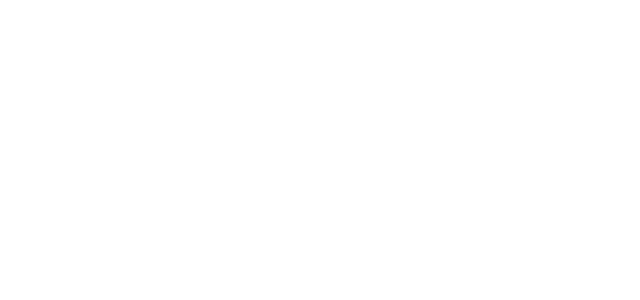
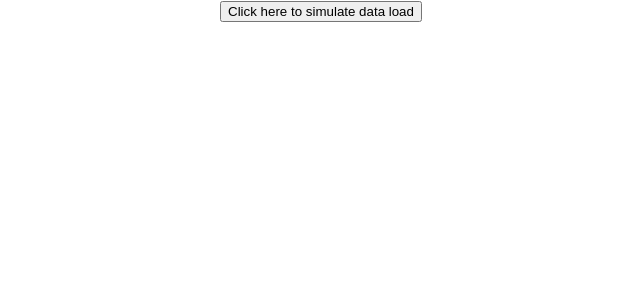
Before and after one commit to norbitrial/react-redux-loading-data-example, a React (Create React App) app: page / in a window 1280 px wide. Shown: the top 300 px of the page, without its empty margins (420-1060 px from the left). Built offline with nearby package versions, Linux system fonts and the light colour scheme.

Commit message:
Redux store has been created

```diff
--- a/package.json
+++ b/package.json
@@ -5,7 +5,10 @@
   "dependencies": {
     "react": "^16.11.0",
     "react-dom": "^16.11.0",
-    "react-scripts": "3.2.0"
+    "react-redux": "^7.1.3",
+    "react-scripts": "3.2.0",
+    "redux": "^4.0.4",
+    "redux-thunk": "^2.3.0"
   },
   "scripts": {
     "start": "react-scripts start",
--- a/src/App.css
+++ b/src/App.css
@@ -0,0 +1,12 @@
+.container {
+  display: flex;
+  flex-wrap: wrap;
+}
+
+.item {
+  width: 100%;
+}
+
+.container>div {
+  flex: 0 50%;
+}
--- a/src/App.js
+++ b/src/App.js
@@ -1,11 +1,27 @@
 import React from 'react';
+import { connect, useSelector } from 'react-redux';
+import Console from './Components/Console';
+import Loader from './Components/Loader';
 import './App.css';
 
 function App() {
+  const fakeDataReducer = useSelector(state => state.fakeDataReducer);
+
   return (
-    <>
-    </>
+    <div className="container">
+      <div className="item">
+        <Console />
+      </div>
+      <div className="item">
+        <button>Click here to simulate data load</button>
+
+        {
+          fakeDataReducer.isLoading ?
+            <Loader /> : null
+        }
+      </div>
+    </div>
   );
 }
 
-export default App;
+export default connect()(App);
--- /dev/null
+++ b/src/Components/Console/index.js
@@ -0,0 +1,7 @@
+import React from 'react';
+
+const Console = () => {
+    return <></>
+}
+
+export default Console;
--- /dev/null
+++ b/src/Components/Loader/index.js
@@ -0,0 +1,7 @@
+import React from 'react';
+
+const Loader = () => {
+    return <>Loading...</>
+}
+
+export default Loader;
--- /dev/null
+++ b/src/Duck/FakeData/actions.js
@@ -0,0 +1 @@
+import types from './types';
--- /dev/null
+++ b/src/Duck/FakeData/reducer.js
@@ -0,0 +1,34 @@
+import types from './types';
+
+const initialState = {
+    isLoading: false,
+    items: [],
+    errorMessage: null,
+};
+
+export default function reducer(state=initialState, action) {
+    switch(action.type) {
+        case types.DATA_FETCH_STARTED:
+            return {
+                ...state,
+                isLoading: true,
+                errorMessage: null,
+            };
+
+        case types.DATA_FETCH_SUCCESS:
+            return {
+                ...state,
+                isLoading: false,
+                items: [1,2,3,4,5,6],
+            };
+
+        case types.DATA_FETCH_FAILED:
+            return {
+                ...state,
+                isLoading: false,
+                errorMessage: 'Something went wrong'
+            };
+        default:
+            return state;
+    }
+}
--- /dev/null
+++ b/src/Duck/FakeData/types.js
@@ -0,0 +1,7 @@
+const types = {
+    DATA_FETCH_STARTED: 'fake-data/data-fetch-started',
+    DATA_FETCH_SUCCESS: 'fake-data/data-fetch-success',
+    DATA_FETCH_FAILED: 'fake-data/data-fetch-failed',
+};
+
+export default types;
--- /dev/null
+++ b/src/Duck/index.js
@@ -0,0 +1,8 @@
+import { combineReducers } from "redux";
+import fakeDataReducer from './FakeData/reducer';
+
+const reducers = combineReducers({fakeDataReducer});
+
+export default {
+    reducers,
+};
--- a/src/index.js
+++ b/src/index.js
@@ -3,7 +3,18 @@
 import './index.css';
 import App from './App';
 import { unregister } from './serviceWorker';
+import { createStore, applyMiddleware } from 'redux';
+import { Provider } from 'react-redux';
+import thunk from 'redux-thunk';
+import duck from './Duck';
 
-ReactDOM.render(<App />, document.getElementById('root'));
+const store = createStore(
+    duck.reducers,
+    applyMiddleware(thunk),
+);
+
+ReactDOM.render(<Provider store={store}>
+                    <App />
+                </Provider>, document.getElementById('root'));
 
 unregister();
```
Also changed, not shown: public/manifest.json, 1 other file (tests, documents, lock files or other folders).
